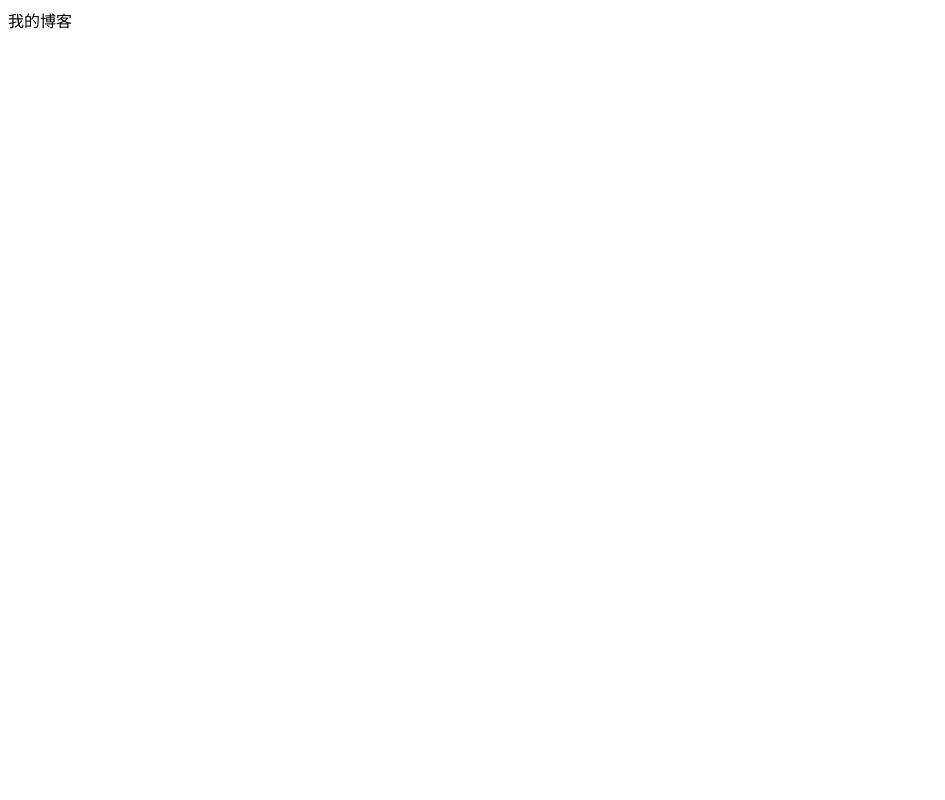
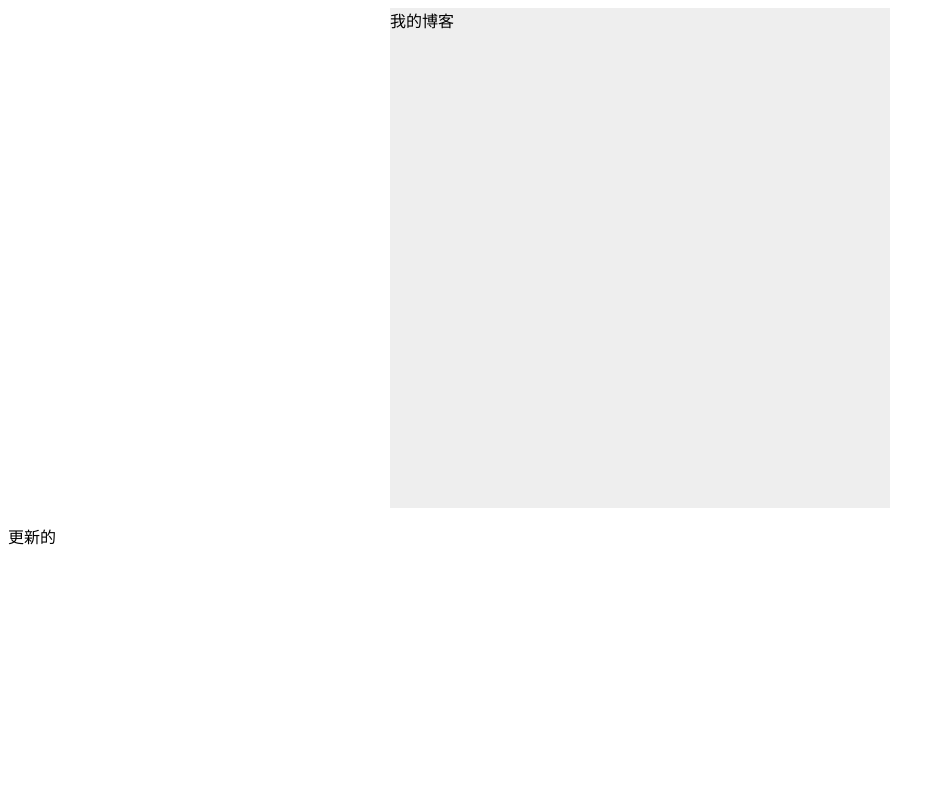
Before and after one commit to lin-77/Practice, a plain HTML site: page index1.html in a window 1280 px wide. Shown: the top 800 px of the page, without its empty margins (0-945 px from the left). Drawn offline with Linux system fonts and the light colour scheme.

Commit message:
修改样式

```diff
--- a/css/home1.css
+++ b/css/home1.css
@@ -1,4 +1,6 @@
 .box{
-    width: 1000px;
-    height: 1000px;
+    width: 500px;
+    height: 500px;
+    background: #eeeeee;
+    margin: 0 auto;
 }
```
